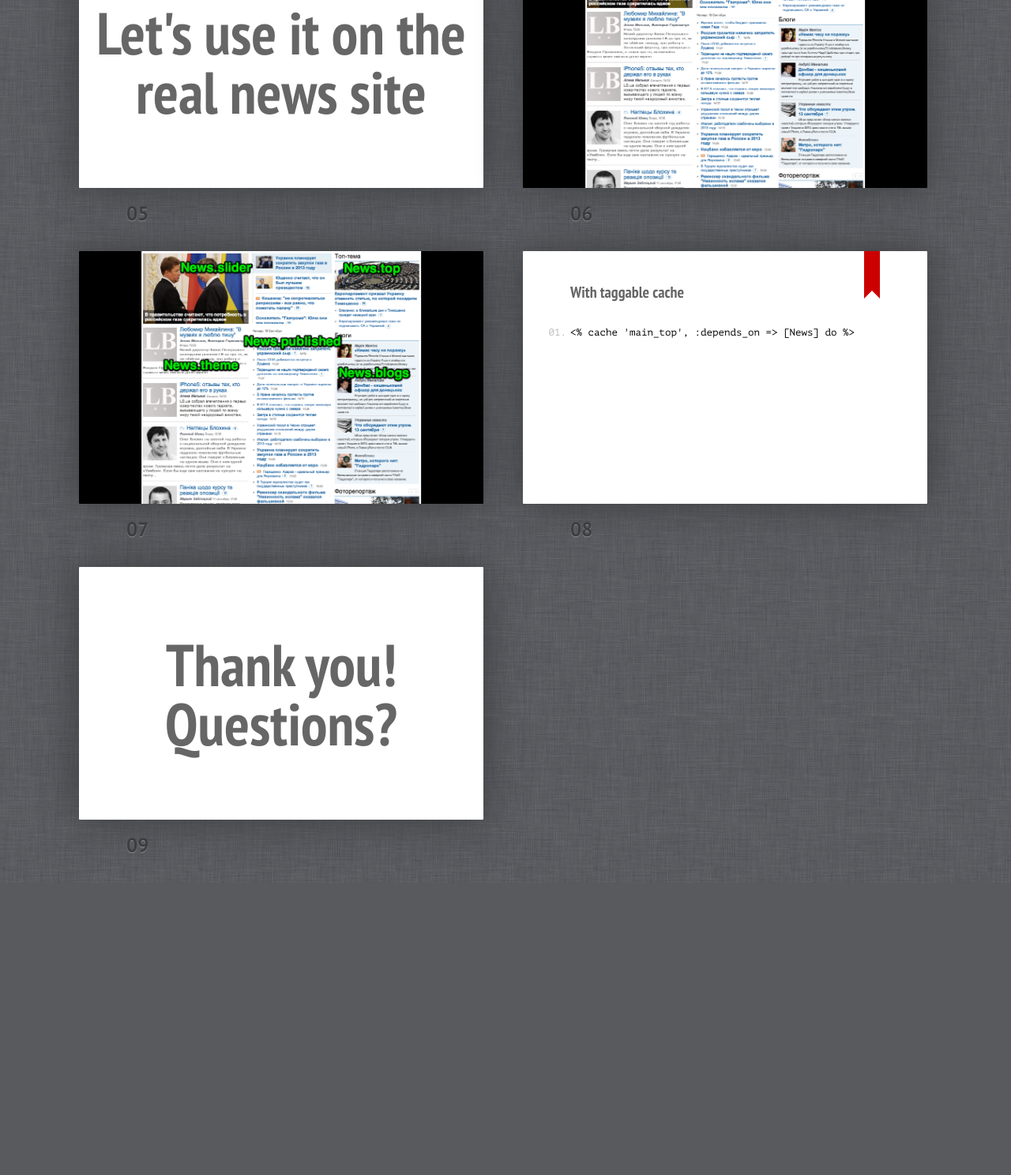
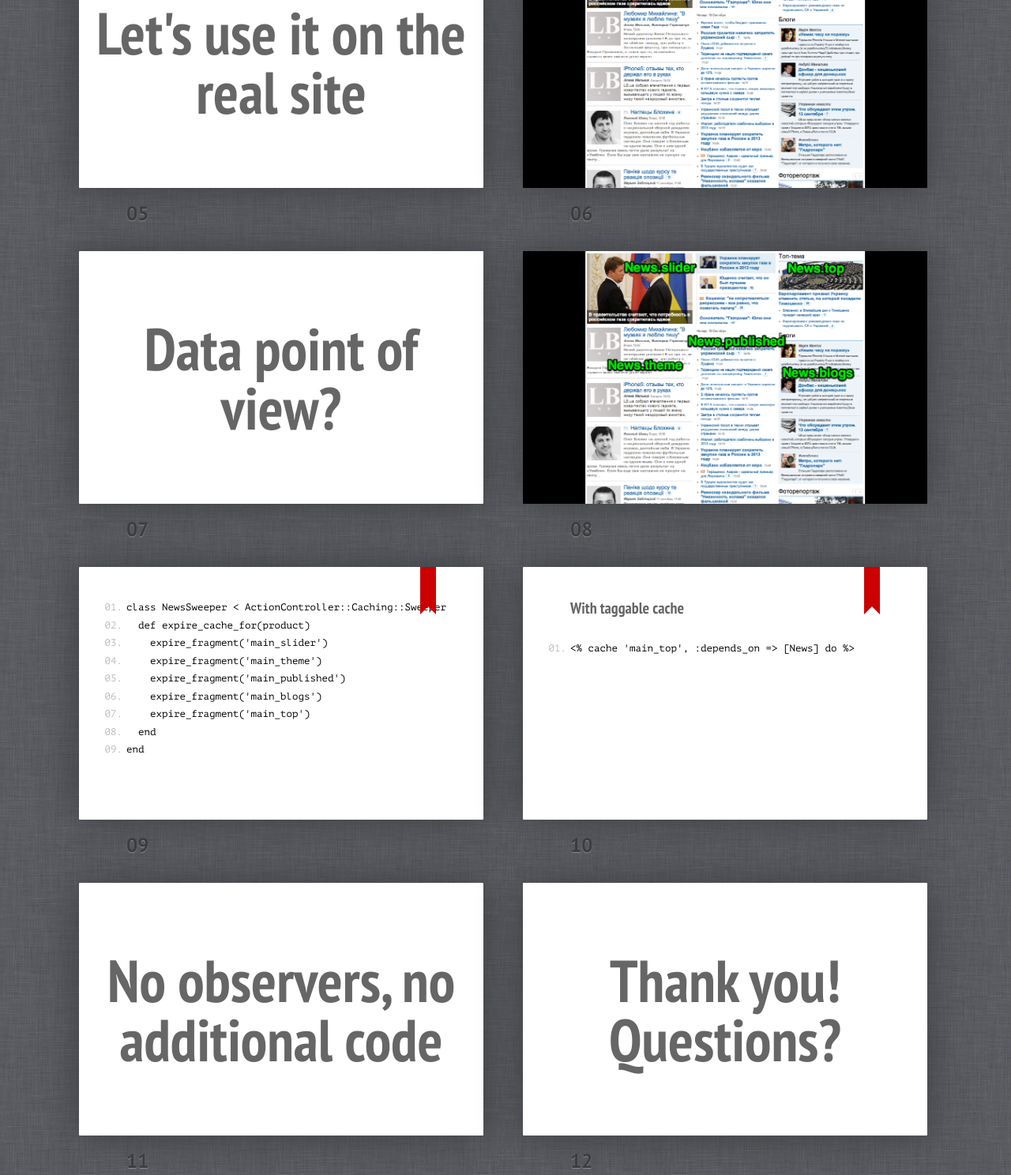
Before and after one commit to brain-geek/cache-presentation, a plain HTML site: page index.html in a window 1280 px wide. Shown: the part 1092-2580 px from the top of the page at 79% size. Before the commit the page ends 2210 px from the top, so only its background shows below. Drawn offline with Linux system fonts and the light colour scheme.

Commit message:
Add more awesome slides

```diff
--- a/index.html
+++ b/index.html
@@ -70,7 +70,7 @@
   <div class="slide shout" id="rails-default3"><div>
     <section>
       <header>
-        <h2>Let's use it on the real news site</h2>
+        <h2>Let's use it on the real site</h2>
       </header>
     </section>
   </div></div>
@@ -82,9 +82,34 @@
     </section>
   </div></div>
 
+  <div class="slide shout" id="lb_data_point"><div>
+    <section>
+      <header>
+        <h2>Data point of view?</h2>
+      </header>
+    </section>
+  </div></div>
+
   <div class="slide cover" id="lb_commented"><div>
     <section>
       <img src="pictures/lb_commented.png" alt="">
+    </section>
+  </div></div>
+
+
+  <div class="slide" id="rails-default-lb"><div>
+    <section>
+      <pre>
+        <code>class NewsSweeper < ActionController::Caching::Sweeper</code>
+        <code>  def expire_cache_for(product)</code>
+        <code>    expire_fragment('main_slider')</code>
+        <code>    expire_fragment('main_theme')</code>
+        <code>    expire_fragment('main_published')</code>
+        <code>    expire_fragment('main_blogs')</code>
+        <code>    expire_fragment('main_top')</code>
+        <code>  end</code>
+        <code>end</code>
+      </pre>
     </section>
   </div></div>
 
@@ -99,6 +124,14 @@
 			</pre>
 		</section>
 	</div></div>
+
+  <div class="slide shout" id="no_observers"><div>
+    <section>
+      <header>
+        <h2>No observers, no additional code</h2>
+      </header>
+    </section>
+  </div></div>
 
 
 	<div class="slide shout" id="thank_you"><div>
```
